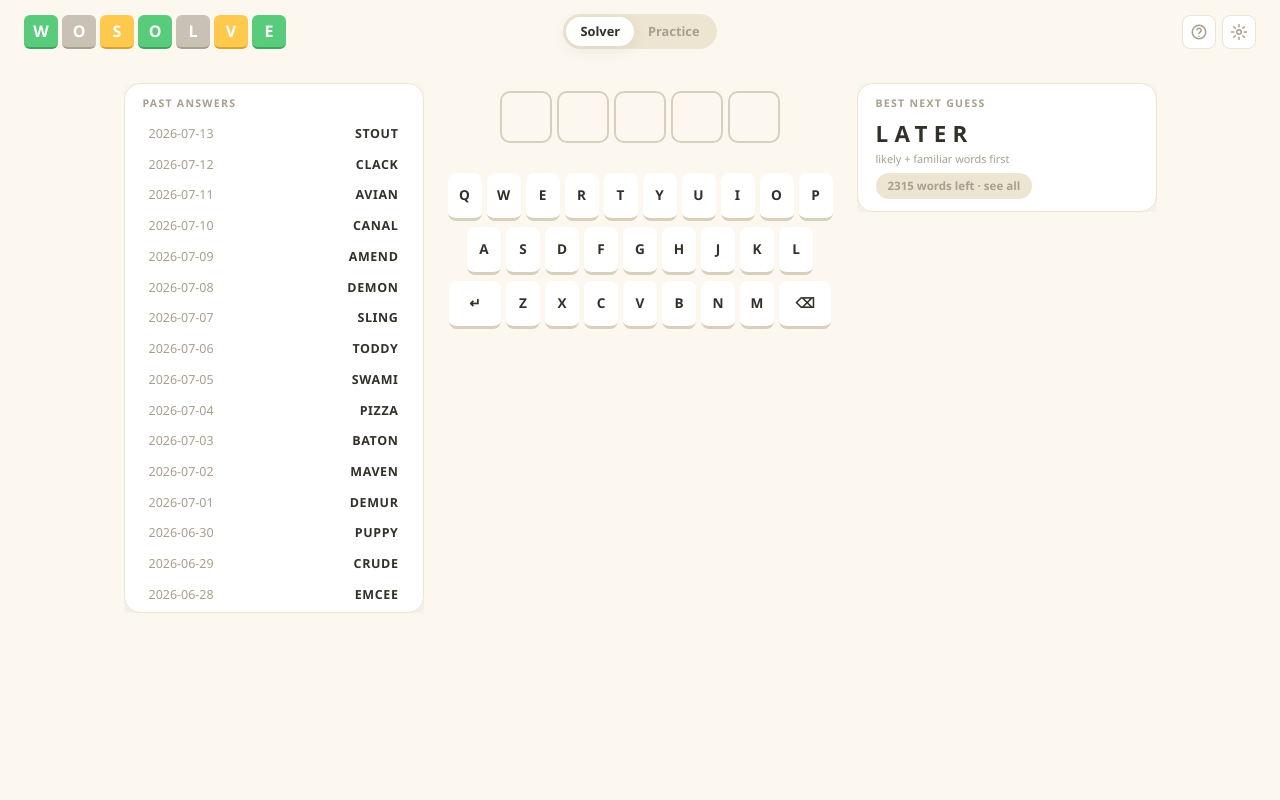
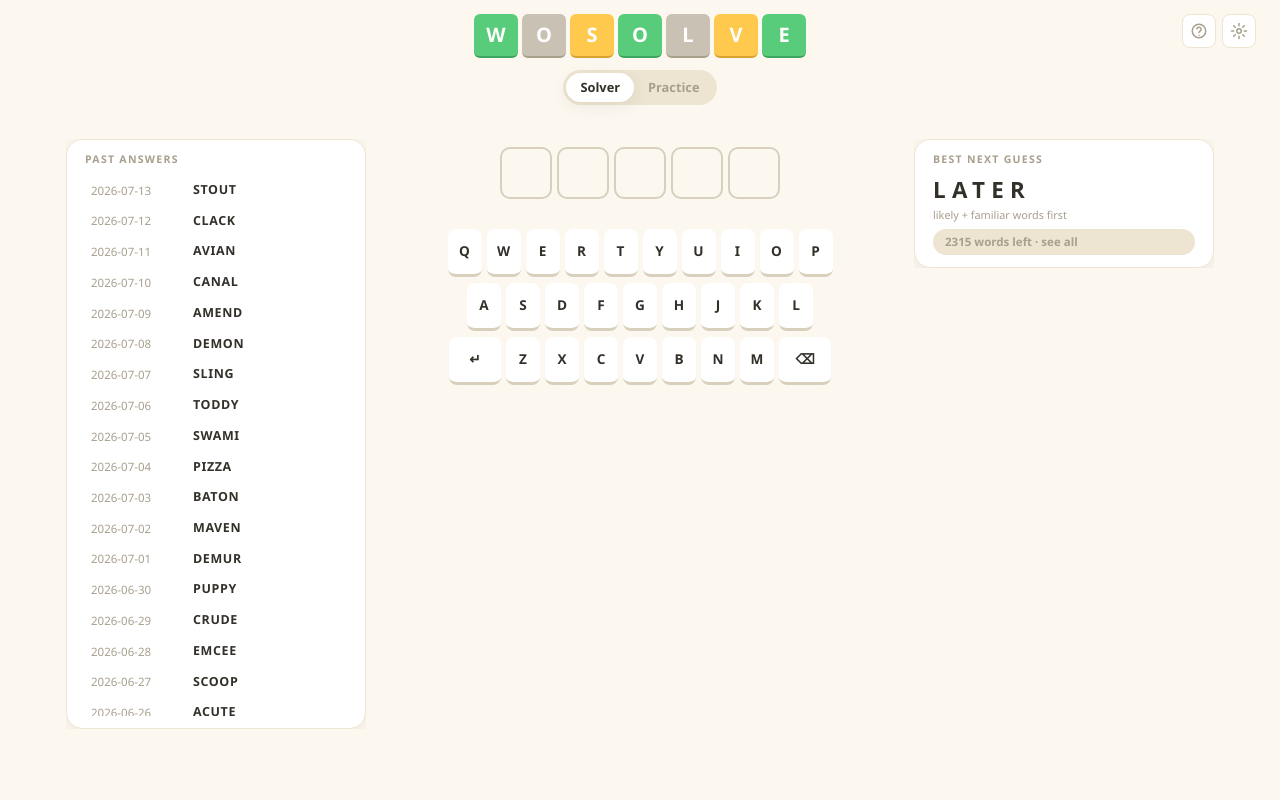
Before and after one commit to vlah02/wosolve, a Flask app: page / in a window 1280 px wide. Run offline with Flask 3, Linux system fonts and the light colour scheme.

Commit message:
centered header, equal panels, tighter lists, corner toasts, sticky hint, centered modals

```diff
--- a/static/css/components.css
+++ b/static/css/components.css
@@ -15,17 +15,16 @@ button { font-family: inherit; cursor: pointer; }
 button:focus-visible { outline: 2px solid var(--accent); outline-offset: 2px; }
 .key:focus-visible { outline-color: var(--ink); }
 
-#topbar { display: grid; grid-template-columns: 1fr auto 1fr; align-items: center;
-  gap: 12px; width: 100%; max-width: none; padding: 14px 24px; }
-#logo { justify-self: start; }
-#top-actions { justify-self: end; display: flex; gap: 6px; }
+#topbar { display: flex; flex-direction: column; align-items: center;
+  gap: 12px; width: 100%; max-width: none; padding: 14px 24px; position: relative; }
+#top-actions { position: absolute; top: 14px; right: 24px; display: flex; gap: 6px; }
 #top-actions button { width: 34px; height: 34px; border: 1px solid var(--line);
   background: var(--bg-raised); color: var(--muted); border-radius: var(--radius-key);
   display: flex; align-items: center; justify-content: center;
   transition: color var(--dur-fast), transform var(--dur-fast), border-color var(--dur-fast); }
 #top-actions button:hover { color: var(--ink); transform: translateY(-1px); border-color: var(--muted); }
 
-#mode-toggle { justify-self: center; display: flex; background: var(--line); border-radius: 999px; padding: 3px; }
+#mode-toggle { display: flex; background: var(--line); border-radius: 999px; padding: 3px; }
 #mode-toggle button { border: none; background: transparent; color: var(--muted);
   font-weight: 700; font-size: .8rem; padding: 5px 14px; border-radius: 999px;
   transition: all var(--dur-fast); }
@@ -34,8 +33,8 @@ button:focus-visible { outline: 2px solid var(--accent); outline-offset: 2px; }
 
 /* logo */
 #logo { display: flex; gap: 4px; }
-#logo .lt { width: 34px; height: 34px; border-radius: calc(var(--radius-tile) * .6);
-  color: var(--tile-ink); font-weight: 800; font-size: 16px; font-family: var(--font-display);
+#logo .lt { width: 44px; height: 44px; border-radius: calc(var(--radius-tile) * .6);
+  color: var(--tile-ink); font-weight: 800; font-size: 20px; font-family: var(--font-display);
   display: flex; align-items: center; justify-content: center;
   border-bottom: calc(var(--edge-w) * .6) solid transparent; }
 #logo .lt.g { background: var(--tile-green); border-bottom-color: var(--tile-edge-green); }
@@ -103,20 +102,22 @@ html[data-skin="signal"] .key { border: 1px solid var(--line);
 @keyframes keypop { 40% { transform: scale(1.15); } }
 .key.pressed { animation: keypop calc(var(--dur-fast) * 2) var(--ease-pop); }
 
-/* toast notifications: fixed top-center stack, brief slide/fade in and out */
-#toast-container { position: fixed; top: 14px; left: 50%; transform: translateX(-50%);
-  display: flex; flex-direction: column; align-items: center; gap: 8px;
+/* toast notifications: fixed bottom-right stack, stacking upward, brief
+   slide/fade in from the right and out */
+#toast-container { position: fixed; bottom: 24px; right: 24px;
+  display: flex; flex-direction: column-reverse; align-items: flex-end; gap: 8px;
   z-index: 60; pointer-events: none; }
 .toast { background: var(--bg-modal); border: 1px solid var(--line); border-radius: var(--radius-panel);
   box-shadow: var(--shadow-panel); padding: 10px 18px; font-size: .85rem; font-weight: 600;
-  color: var(--ink); opacity: 0; transform: translateY(-14px);
+  color: var(--ink); opacity: 0; transform: translateX(24px);
   transition: transform var(--dur-fast) var(--ease-pop), opacity var(--dur-fast); }
-.toast.show { opacity: 1; transform: translateY(0); }
-.toast.exit { opacity: 0; transform: translateY(-14px); }
+.toast.show { opacity: 1; transform: translateX(0); }
+.toast.exit { opacity: 0; transform: translateX(24px); }
 
 /* suggestions */
 .panel { background: var(--bg-raised); border: 1px solid var(--line);
-  border-radius: var(--radius-panel); box-shadow: var(--shadow-panel); padding: 12px 18px; }
+  border-radius: var(--radius-panel); box-shadow: var(--shadow-panel); padding: 12px 18px;
+  display: flex; flex-direction: column; min-height: 0; flex: 1 1 auto; }
 html[data-skin="signal"] .panel { backdrop-filter: blur(8px); }
 .panel h5 { margin: 0 0 6px; font-size: .66rem; letter-spacing: .12em;
   text-transform: uppercase; color: var(--muted); font-weight: 700; }
@@ -242,12 +246,13 @@ html[data-skin="signal"] dialog::backdrop { backdrop-filter: blur(10px); backgro
 /* left-panel lists: past answers (solver) + recently played (practice) */
 #panel-left .section-label { margin-bottom: 8px; }
 #panel-left .recent-label { margin-top: 16px; }
-.scroll-list { display: flex; flex-direction: column; gap: 2px; max-height: 60vh; overflow-y: auto; }
-.past-row { display: flex; align-items: center; justify-content: space-between; gap: 10px;
+.scroll-list { display: flex; flex-direction: column; gap: 2px; flex: 1 1 auto; min-height: 0; overflow-y: auto; }
+.past-row { display: grid; grid-template-columns: 92px 1fr; align-items: center; gap: 10px;
   padding: 5px 6px; font-size: .78rem; border-radius: calc(var(--radius-key) * .6); }
-.past-row .past-date { color: var(--muted); font-variant-numeric: tabular-nums; }
+.past-row .past-date { color: var(--muted); font-size: .72rem; text-align: left;
+  font-variant-numeric: tabular-nums; }
 .past-row .past-word { color: var(--ink); font-weight: 700; letter-spacing: .05em;
-  text-transform: uppercase; font-variant-numeric: tabular-nums; }
+  text-align: left; text-transform: uppercase; font-variant-numeric: tabular-nums; }
 .recent-row .recent-mark { font-weight: 800; }
 .recent-row.won .recent-mark { color: var(--tile-edge-green, var(--accent)); }
 .recent-row.lost .recent-mark { color: var(--muted); }
--- a/static/css/layouts.css
+++ b/static/css/layouts.css
@@ -3,13 +3,19 @@
    only the panel *content* changes with mode (solver vs practice), via the
    html[data-mode] rules below. */
 #layout-root { max-width: 1180px; margin: 20px auto 0; padding: 0 16px 30px;
-  display: grid; grid-template-columns: 300px minmax(0, 1fr) 300px; gap: 24px;
-  align-items: start; flex: 1;
+  display: grid; grid-template-columns: 300px minmax(0, 560px) 300px; gap: 48px;
+  justify-content: center; align-items: start; flex: 1;
   animation: rise var(--dur-tile) var(--ease-pop) backwards; }
 @keyframes rise { from { opacity: 0; transform: translateY(8px); } }
 
+/* shared max-height constant (accounts for header height + top/bottom page
+   margins) so the left and right panel columns cap out at the same height;
+   the actual scrolling happens inside each card's list (see .scroll-list/
+   .word-list in components.css), not on this wrapper. */
 #panel-left, #panel-right { display: flex; flex-direction: column; gap: 14px;
-  max-height: calc(100vh - 140px); overflow: hidden auto; }
+  align-self: start; max-height: calc(100vh - 210px); overflow: hidden auto; }
+#panel-left > *, #panel-right > * { display: flex; flex-direction: column;
+  min-height: 0; flex: 1 1 auto; }
 
 #center-col { display: flex; flex-direction: column; align-items: center; gap: 12px; }
 
--- a/static/js/game.js
+++ b/static/js/game.js
@@ -50,6 +50,11 @@ function playedMap() {
 
 let entry = { letters: '', marks: '' };
 let practiceTileInfoShown = false; // one-time-per-session nudge
+// Whether the practice-mode hint word has been unblurred by the player for
+// the CURRENT secret — reset whenever a new secret is picked (new random
+// game, a dated replay, or "play again") so re-renders triggered by typing
+// don't re-blur an already-revealed hint (and a fresh game starts blurred).
+let hintRevealed = false;
 
 export function initGame(wordLists, initUI_) {
   lists = wordLists;
@@ -69,7 +74,7 @@ export function initGame(wordLists, initUI_) {
   }
   document.documentElement.dataset.mode = state.mode;
   document.dispatchEvent(new CustomEvent('wosolve:mode-changed', { detail: { mode: state.mode } }));
-  initUI_({ onKey, onCycle, onMark, onUndo, onRemoveRow });
+  initUI_({ onKey, onCycle, onMark, onUndo, onRemoveRow, onHintReveal });
   document.querySelectorAll('#mode-toggle button').forEach(b =>
     b.onclick = () => switchMode(b.dataset.mode));
   document.querySelectorAll('#mode-toggle button').forEach(b => b.classList.toggle('on', b.dataset.mode === state.mode));
@@ -120,7 +125,10 @@ function newPracticeGame() {
   state.practice = {
     secret: lists.answers[Math.floor(Math.random() * lists.answers.length)],
     rows: [], done: false, dateLabel: null };
+  hintRevealed = false;
 }
+
+function onHintReveal() { hintRevealed = true; }
 
 function initPracticeControls() {
   const container = document.getElementById('play-day-calendar');
@@ -144,6 +152,7 @@ function onPlayDate(dateStr) {
   }
   state.practice = { secret: word, rows: [], done: false, dateLabel: dateStr };
   entry = { letters: '', marks: '' };
+  hintRevealed = false;
   UI.showBanner(`Wordle from ${dateStr} — guess it in 6!`, 'info');
   save(); rerender();
   UI.animateBoardReset();
@@ -256,7 +265,7 @@ function rerender(opts = {}) {
       const sideTarget = document.getElementById('side-suggest');
       if (sideTarget) sideTarget.hidden = true;
     } else {
-      UI.renderSuggestions({ top: [hintFor()], count: -1, scores: [100] });
+      UI.renderSuggestions({ top: [hintFor()], count: -1, scores: [100], revealed: hintRevealed });
     }
   }
 }
--- a/static/js/ui.js
+++ b/static/js/ui.js
@@ -28,7 +28,7 @@ export function initUI(callbacks) {
       return;
     }
     const blur = e.target.closest('.js-unblur');
-    if (blur) blur.classList.remove('blurred');
+    if (blur) { blur.classList.remove('blurred'); cb.onHintReveal?.(); }
   });
 }
 
@@ -157,7 +157,7 @@ function setFocus(i) {
     t.classList.toggle('focused', Number(t.dataset.idx) === i));
 }
 
-export function renderSuggestions({ top, count, scores }) {
+export function renderSuggestions({ top, count, scores, revealed }) {
   const html = count === 0
     ? `<div class="panel"><h5>Solver</h5>
          <p style="margin:6px 0">No words match — check your colors.</p>
@@ -165,7 +165,7 @@ export function renderSuggestions({ top, count, scores }) {
     : count === -1
     ? `<div class="panel">
          <h5>Hint</h5>
-         <div class="hero-word blurred js-unblur">${top[0] ?? ''}</div>
+         <div class="hero-word${revealed ? '' : ' blurred'} js-unblur">${top[0] ?? ''}</div>
        </div>`
     : `<div class="panel">
          <h5>Best next guess</h5>
```
Also changed, not shown: other parts of static/css/components.css (+19 -10 lines).
